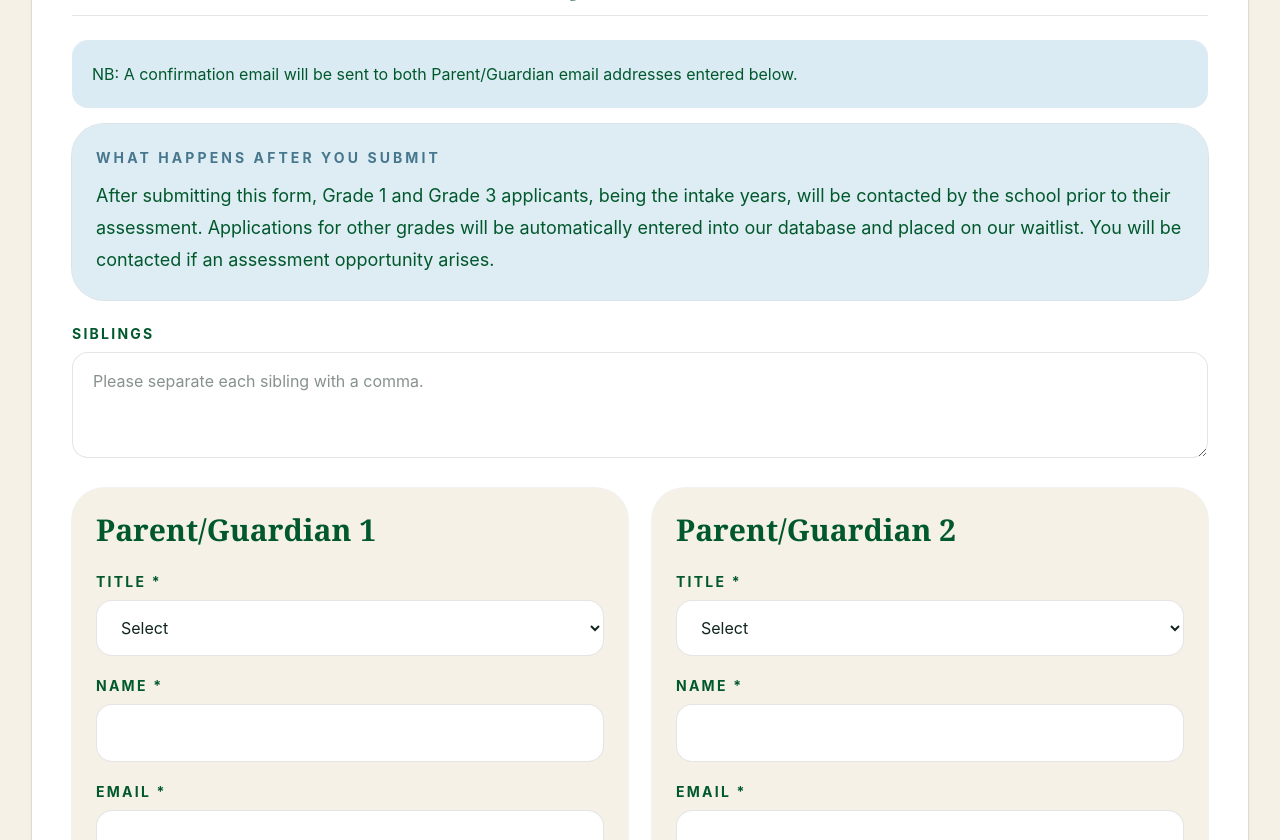
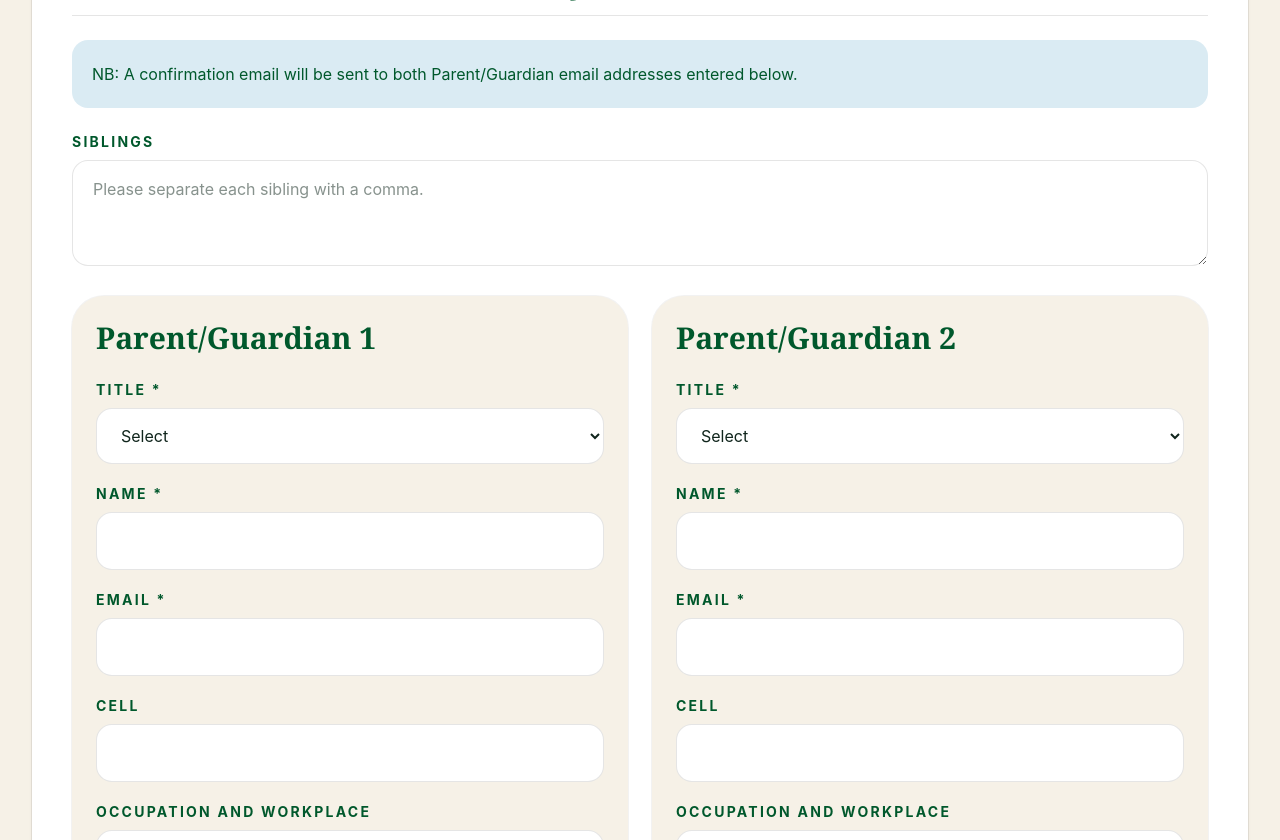
Before and after one commit to ABMCodeworks/ruzawi-website, a React (Vite) app: page /online-applications in a window 1280 px wide. Shown: the part 3760-4600 px from the top of the page. Built offline with nearby package versions, Linux system fonts and the light colour scheme; no server answers.

Commit message:
Deploying website

```diff
--- a/src/pages/OnlineApplicationPage.jsx
+++ b/src/pages/OnlineApplicationPage.jsx
@@ -614,8 +614,6 @@ export default function OnlineApplicationPage() {
                     NB: A confirmation email will be sent to both
                     Parent/Guardian email addresses entered below.
                   </p>
-
-                  <ApplicationProcessNotice />
                 </div>
 
                 <TextArea
```
